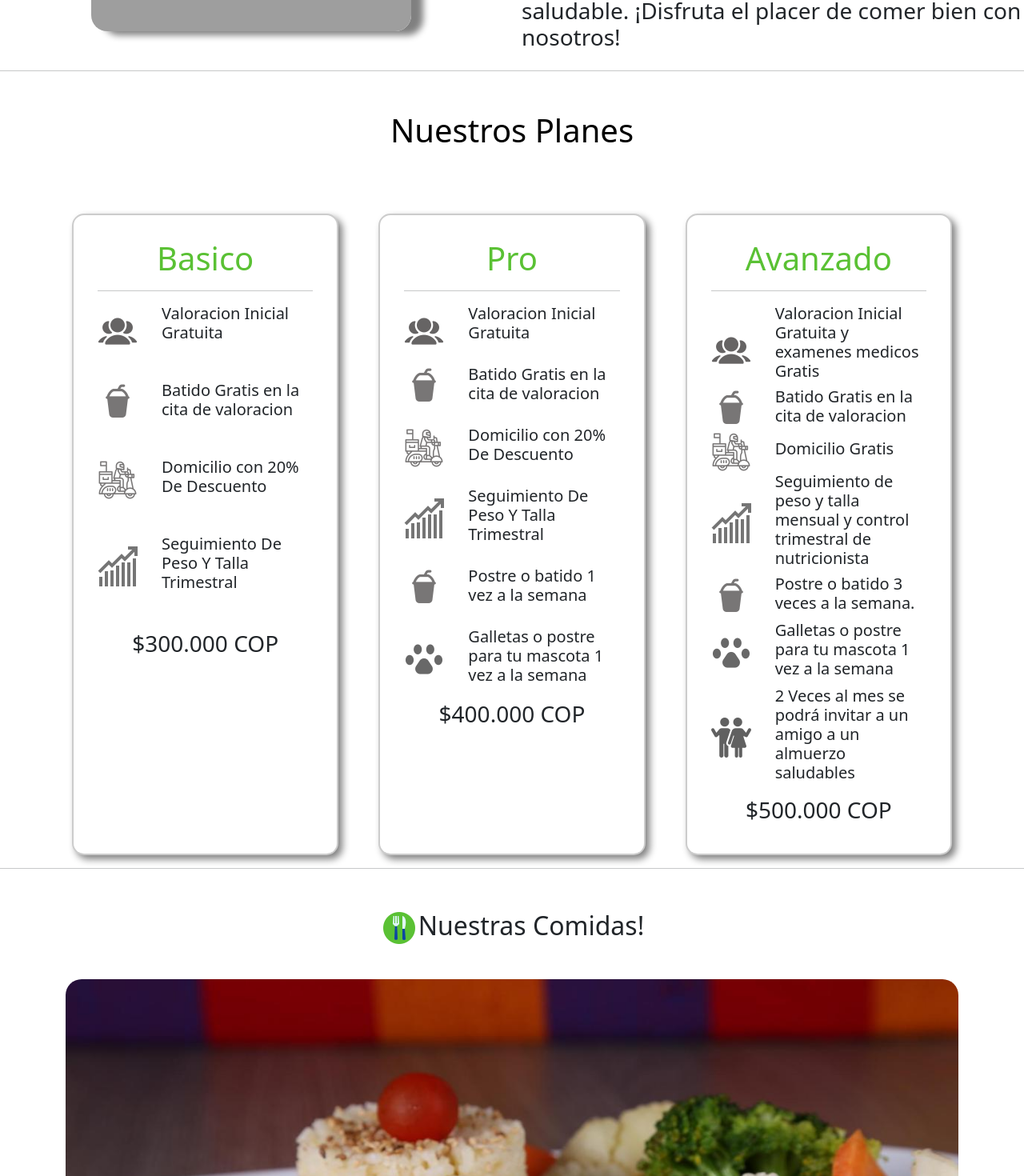
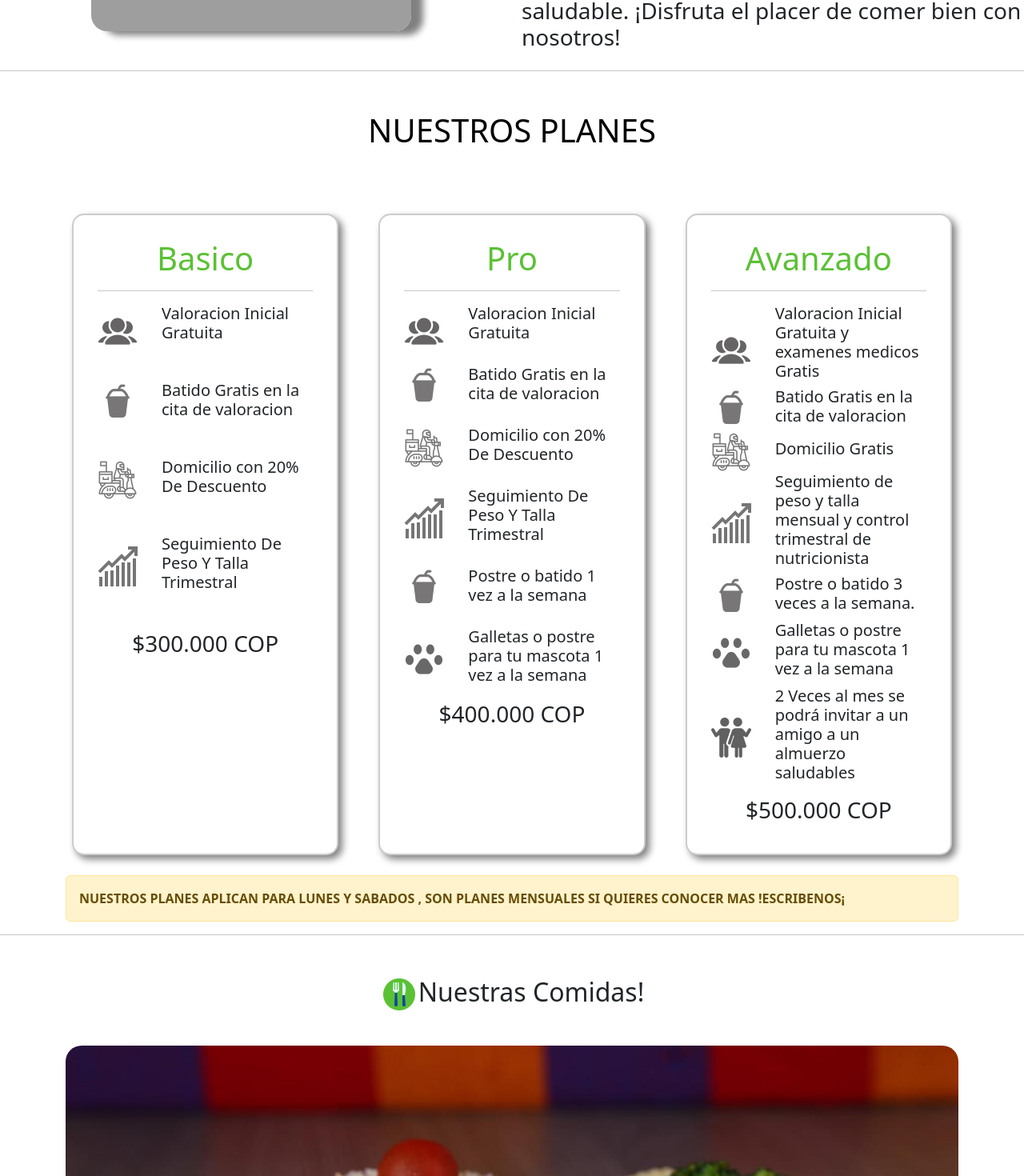
Before and after one commit to juandeveloper17/verdebendito, an Angular app: page / in a window 1280 px wide. Shown: the part 460-1930 px from the top of the page at 80% size. Built offline with nearby package versions, Linux system fonts and the light colour scheme; grey boxes are pictures that could not be loaded.

Commit message:
se modifico nuestros planes y se probara solucion en produccion de los iconos

```diff
--- a/src/app/nuestros-planes/nuestros-planes.component.html
+++ b/src/app/nuestros-planes/nuestros-planes.component.html
@@ -1,4 +1,4 @@
-<h1 class="text-center" style="color: black; margin-top: 50px;">Nuestros Planes</h1>
+<h1 class="text-center" style="color: black; margin-top: 50px;">NUESTROS PLANES</h1>
 <div class="container-card" style="margin-top: 30px; ">
     <div class="contenedor-planes" style="display: flex; gap: 50px; margin-top: 50px;">
 
@@ -96,4 +96,9 @@
         </div>
     </div>
 </div>
+<div class="container" style="margin-top: 25px;">
+<div class="alert alert-warning" role="alert">
+    <strong>NUESTROS PLANES APLICAN PARA LUNES Y SABADOS , SON PLANES MENSUALES SI QUIERES CONOCER MAS !ESCRIBENOS¡</strong>
+  </div>
+</div>
 <hr>
--- a/src/app/nuestrosplatillos-slider/nuestrosplatillos-slider.component.html
+++ b/src/app/nuestrosplatillos-slider/nuestrosplatillos-slider.component.html
@@ -95,11 +95,11 @@
       </div>
 
     <button class="carousel-control-prev" type="button" data-bs-target="#carouselExampleCaptions" data-bs-slide="prev">
-      <span class="" aria-hidden="true"><img src="../assets/icons8-right-arrow-48-(1).png"></span>
+      <span class="" aria-hidden="true"><img src="../assets/iconos/icons8-right-arrow-48-(1).png"></span>
       <span class="visually-hidden">Previous</span>
     </button>
     <button class="carousel-control-next" type="button" data-bs-target="#carouselExampleCaptions" data-bs-slide="next">
-      <span class="" aria-hidden="true"><img src="../assets/icons8-right-arrow-48-(2).png"></span>
+      <span class="" aria-hidden="true"><img src="../assets/iconos/icons8-right-arrow-48-(2).png"></span>
       <span class="visually-hidden">Next</span>
     </button>
 
```
Also changed, not shown: src/assets/iconos/icons8-right-arrow-48-(1).png (renamed from src/assets/icons8-right-arrow-48-(1).png), src/assets/iconos/icons8-right-arrow-48-(2).png (renamed from src/assets/icons8-right-arrow-48-(2).png).
